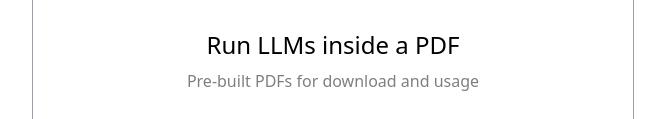
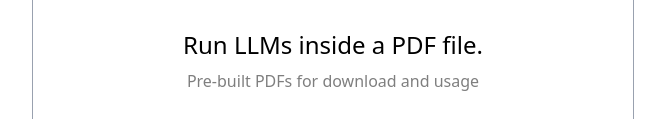
Before and after one commit to kaustubh-CS/llmPDF, a plain HTML site: page website/index.html in a window 1280 px wide. Shown: the part 175-294 px from the top of the page, without its empty margins (307-972 px from the left). Drawn offline with nearby package versions, Linux system fonts and the light colour scheme; files whose address does not match are found by name.

Commit message:
✏️ Updated description to match repo

```diff
--- a/website/index.html
+++ b/website/index.html
@@ -26,7 +26,7 @@
 			<div class="flex flex-col items-center gap-8">
 				<img src="./logo.svg" class="w-52" />
 				<div class="flex flex-col items-center gap-2 mb-4">
-					<p class="text-2xl">Run LLMs inside a PDF</p>
+					<p class="text-2xl">Run LLMs inside a PDF file.</p>
 					<p class="opacity-50">Pre-built PDFs for download and usage</p>
 				</div>
 				<div class="flex flex-col gap-3 w-full">
```
